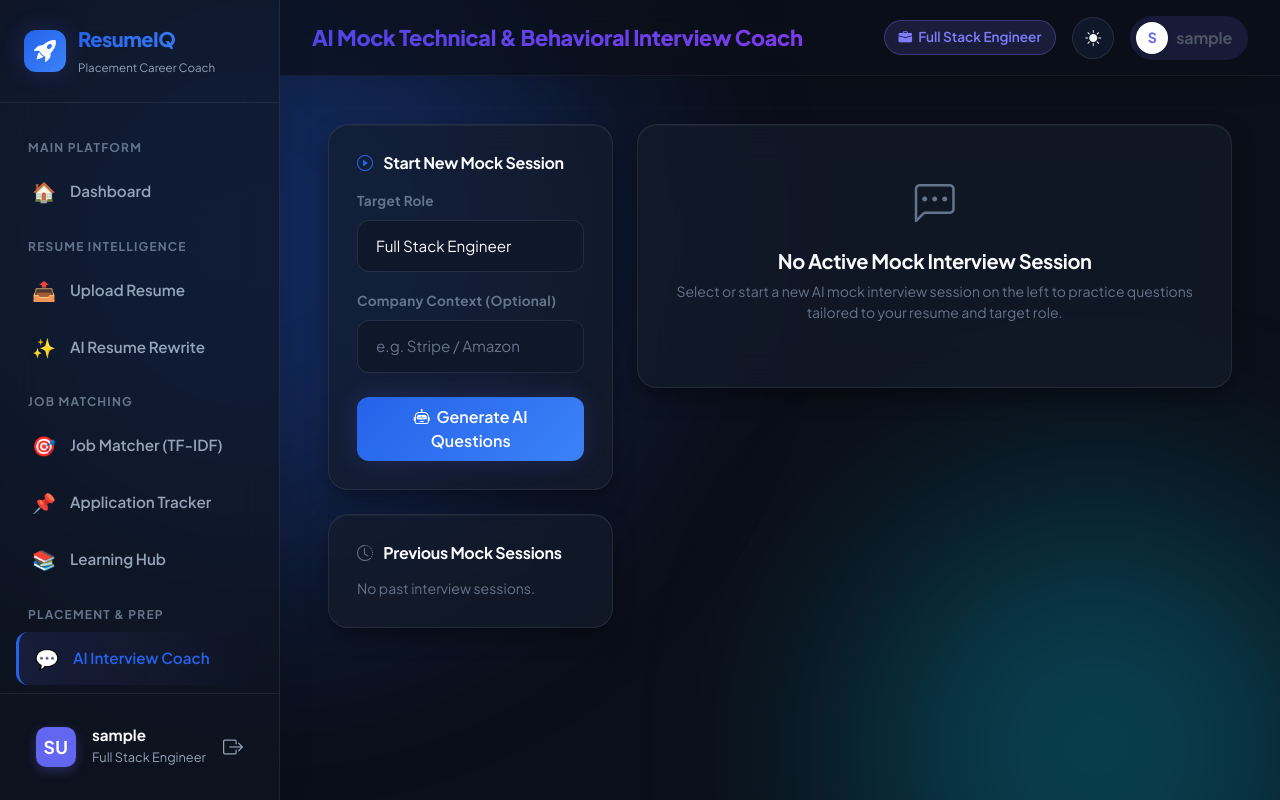
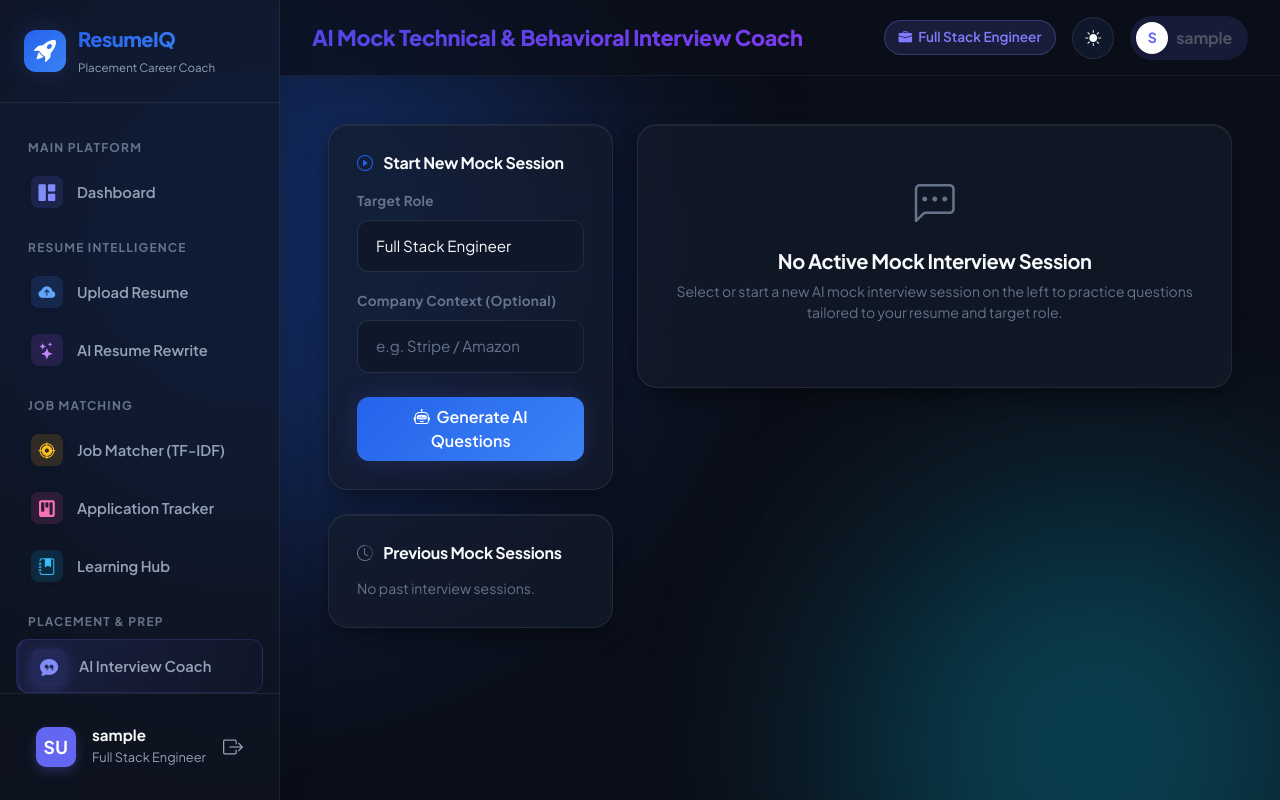
Before and after one commit to Kashyap-Chaudhari/ResumeIQ, a Django app: page /coaching/interview/ in a window 1280 px wide. Run offline with Django 5.2, Linux system fonts and the light colour scheme; the visitor is signed in with stand-in values (Sample User, id 1); data that the repository does not hold is empty.

Commit message:
Enhance navigation bar design with glassmorphism icon boxes and interactive animations

```diff
--- a/static/css/styles.css
+++ b/static/css/styles.css
@@ -253,43 +253,52 @@ p, span, small {
   display: flex;
   align-items: center;
   gap: 14px;
-  padding: 12px 16px;
+  padding: 10px 14px;
   color: var(--text-secondary);
   text-decoration: none;
   font-weight: 600;
-  font-size: 0.95rem;
+  font-size: 0.92rem;
   border-radius: var(--radius-md);
   margin-bottom: 4px;
   transition: var(--transition-fast);
+  border: 1px solid transparent;
 }
 
-.nav-item-link i {
-  font-size: 1.2rem;
-  width: 24px;
-  text-align: center;
-  color: var(--text-muted);
-  transition: var(--transition-fast);
+.nav-icon-box {
+  width: 32px;
+  height: 32px;
+  min-width: 32px;
+  border-radius: 8px;
+  display: flex;
+  align-items: center;
+  justify-content: center;
+  font-size: 1.05rem;
+  transition: all 0.25s cubic-bezier(0.4, 0, 0.2, 1);
+  box-shadow: 0 2px 6px rgba(0, 0, 0, 0.1);
 }
 
 .nav-item-link:hover {
   background-color: var(--glass-hover-bg);
   color: var(--text-primary);
-  transform: translateX(6px);
+  transform: translateX(4px);
+  border-color: var(--border-glow);
 }
 
-.nav-item-link:hover i {
-  color: var(--accent-indigo);
-  transform: scale(1.1);
+.nav-item-link:hover .nav-icon-box {
+  transform: scale(1.12) rotate(3deg);
+  box-shadow: 0 4px 12px rgba(99, 102, 241, 0.25);
 }
 
 .nav-item-link.active {
-  background: linear-gradient(90deg, rgba(99, 102, 241, 0.12) 0%, transparent 100%);
+  background: linear-gradient(90deg, rgba(99, 102, 241, 0.15) 0%, rgba(99, 102, 241, 0.03) 100%);
   color: var(--accent-indigo);
   border-left: 3px solid var(--accent-indigo);
+  border-color: rgba(99, 102, 241, 0.2);
 }
 
-.nav-item-link.active i {
-  color: var(--accent-indigo);
+.nav-item-link.active .nav-icon-box {
+  transform: scale(1.08);
+  box-shadow: 0 4px 12px rgba(99, 102, 241, 0.3);
 }
 
 .sidebar-footer {
--- a/templates/base.html
+++ b/templates/base.html
@@ -42,44 +42,54 @@
     <nav class="sidebar-nav">
       <div class="nav-section-label">Main Platform</div>
       <a href="{% url 'dashboard' %}" class="nav-item-link {% if request.resolver_match.url_name == 'dashboard' %}active{% endif %}">
-        <span style="font-size: 1.2rem; width: 24px; text-align: center;">🏠</span> Dashboard
+        <div class="nav-icon-box" style="background: rgba(99, 102, 241, 0.15); color: #818cf8;"><i class="bi bi-grid-1x2-fill"></i></div>
+        <span>Dashboard</span>
       </a>
 
       <div class="nav-section-label">Resume Intelligence</div>
       <a href="{% url 'resumes:upload' %}" class="nav-item-link {% if request.resolver_match.url_name == 'upload' %}active{% endif %}">
-        <span style="font-size: 1.2rem; width: 24px; text-align: center;">📤</span> Upload Resume
+        <div class="nav-icon-box" style="background: rgba(59, 130, 246, 0.15); color: #60a5fa;"><i class="bi bi-cloud-arrow-up-fill"></i></div>
+        <span>Upload Resume</span>
       </a>
       <a href="{% url 'resumes:ai_rewrite_feature' %}" class="nav-item-link {% if request.resolver_match.url_name == 'ai_rewrite_feature' %}active{% endif %}">
-        <span style="font-size: 1.2rem; width: 24px; text-align: center;">✨</span> AI Resume Rewrite
+        <div class="nav-icon-box" style="background: rgba(168, 85, 247, 0.15); color: #c084fc;"><i class="bi bi-stars"></i></div>
+        <span>AI Resume Rewrite</span>
       </a>
       {% with latest_resume=user.resumes.first %}
       {% if latest_resume %}
       <a href="{% url 'resumes:detail' latest_resume.id %}" class="nav-item-link {% if request.resolver_match.app_name == 'resumes' and request.resolver_match.url_name == 'detail' %}active{% endif %}">
-        <span style="font-size: 1.2rem; width: 24px; text-align: center;">📈</span> View Analysis
+        <div class="nav-icon-box" style="background: rgba(16, 185, 129, 0.15); color: #34d399;"><i class="bi bi-graph-up-arrow"></i></div>
+        <span>View Analysis</span>
       </a>
       {% endif %}
       {% endwith %}
 
       <div class="nav-section-label">Job Matching</div>
       <a href="{% url 'jobs:match' %}" class="nav-item-link {% if request.resolver_match.app_name == 'jobs' and request.resolver_match.url_name in 'match match_detail' %}active{% endif %}">
-        <span style="font-size: 1.2rem; width: 24px; text-align: center;">🎯</span> Job Matcher (TF-IDF)
+        <div class="nav-icon-box" style="background: rgba(245, 158, 11, 0.15); color: #fbbf24;"><i class="bi bi-crosshair2"></i></div>
+        <span>Job Matcher (TF-IDF)</span>
       </a>
       <a href="{% url 'jobs:tracker' %}" class="nav-item-link {% if request.resolver_match.url_name == 'tracker' %}active{% endif %}">
-        <span style="font-size: 1.2rem; width: 24px; text-align: center;">📌</span> Application Tracker
+        <div class="nav-icon-box" style="background: rgba(236, 72, 153, 0.15); color: #f472b6;"><i class="bi bi-kanban-fill"></i></div>
+        <span>Application Tracker</span>
       </a>
       <a href="{% url 'jobs:resources' %}" class="nav-item-link {% if request.resolver_match.url_name == 'resources' %}active{% endif %}">
-        <span style="font-size: 1.2rem; width: 24px; text-align: center;">📚</span> Learning Hub
+        <div class="nav-icon-box" style="background: rgba(14, 165, 233, 0.15); color: #38bdf8;"><i class="bi bi-journal-bookmark-fill"></i></div>
+        <span>Learning Hub</span>
       </a>
 
       <div class="nav-section-label">Placement & Prep</div>
       <a href="{% url 'coaching:interview' %}" class="nav-item-link {% if request.resolver_match.url_name == 'interview' %}active{% endif %}">
-        <span style="font-size: 1.2rem; width: 24px; text-align: center;">💬</span> AI Interview Coach
+        <div class="nav-icon-box" style="background: rgba(99, 102, 241, 0.15); color: #818cf8;"><i class="bi bi-chat-quote-fill"></i></div>
+        <span>AI Interview Coach</span>
       </a>
       <a href="{% url 'coaching:readiness' %}" class="nav-item-link {% if request.resolver_match.url_name == 'readiness' %}active{% endif %}">
-        <span style="font-size: 1.2rem; width: 24px; text-align: center;">🚀</span> Placement Readiness
+        <div class="nav-icon-box" style="background: rgba(16, 185, 129, 0.15); color: #34d399;"><i class="bi bi-rocket-takeoff-fill"></i></div>
+        <span>Placement Readiness</span>
       </a>
       <a href="{% url 'coaching:roadmap' %}" class="nav-item-link {% if request.resolver_match.url_name == 'roadmap' %}active{% endif %}">
-        <span style="font-size: 1.2rem; width: 24px; text-align: center;">🗺️</span> Learning Roadmap
+        <div class="nav-icon-box" style="background: rgba(245, 158, 11, 0.15); color: #fbbf24;"><i class="bi bi-map-fill"></i></div>
+        <span>Learning Roadmap</span>
       </a>
     </nav>
 
```
